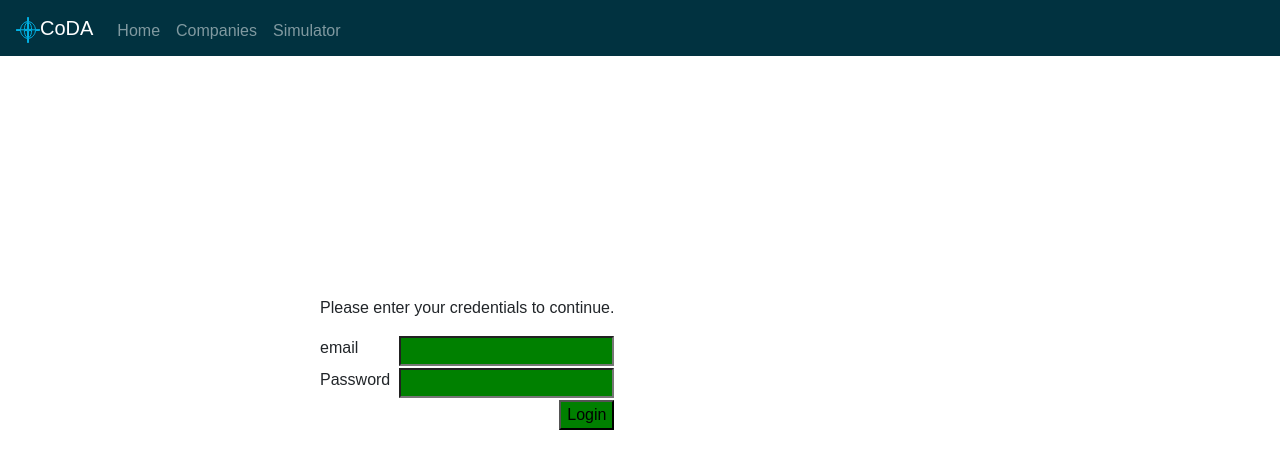
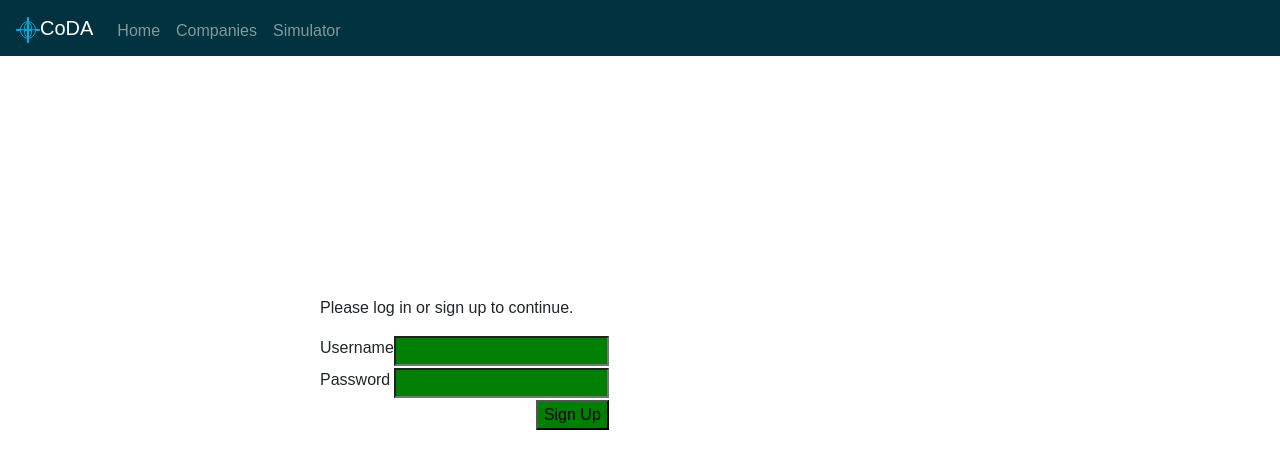
Before and after one commit to JerYoMat/react-redux-project, a React (Create React App) app in the folder client/: page /login in a window 1280 px wide. Shown: the top 468 px of the page. Built offline with nearby package versions, Linux system fonts and the light colour scheme; no server answers.

Commit message:
added react router to not render signup or login when a user is already logged in

```diff
--- a/client/src/App.js
+++ b/client/src/App.js
@@ -1,19 +1,32 @@
 import React from 'react';
+import { connect } from 'react-redux';
 import CompaniesListPage from './pages/CompaniesListPage'
-import { BrowserRouter as Router, Route} from 'react-router-dom';
+import { BrowserRouter as Router, Route, Redirect} from 'react-router-dom';
 import CompanyAnalysisPage from './pages/CompanyAnalysisPage'
 import NavbarCustom from './components/NavbarCustom'
 import Home from './pages/Home';
 import LoginForm from './components/LoginForm';
 import SignupForm from './components/SignupForm';
 
-const App = () => {
+const App = ({ user }) => {
   return (
     <Router>
       <React.Fragment>
         <NavbarCustom />
-        <Route exact path='/signup' component={SignupForm} />
-        <Route exact path='/login' component={LoginForm} />
+          <Route exact path="/signup" render={() => (
+          user ? (
+            <Redirect to="/"/>
+          ) : (
+            <SignupForm/>
+          )
+        )}/>
+        <Route exact path="/login" render={() => (
+          user ? (
+            <Redirect to="/"/>
+          ) : (
+            <SignupForm/>
+          )
+        )}/>
         <Route exact path='/companies'component={CompaniesListPage} />
         <Route path='/companies/:companyId'
         render={({ match }) => <CompanyAnalysisPage companyId={match.params.companyId}/>}/>
@@ -23,7 +36,9 @@ const App = () => {
   )
 }
 
+const mapStateToProps = (state) => ({
+  user: state.users.user
+})
 
 
-
-export default App;
+export default connect(mapStateToProps)(App);
```
Also changed, not shown: 2 other files (tests, documents, lock files or other folders).
